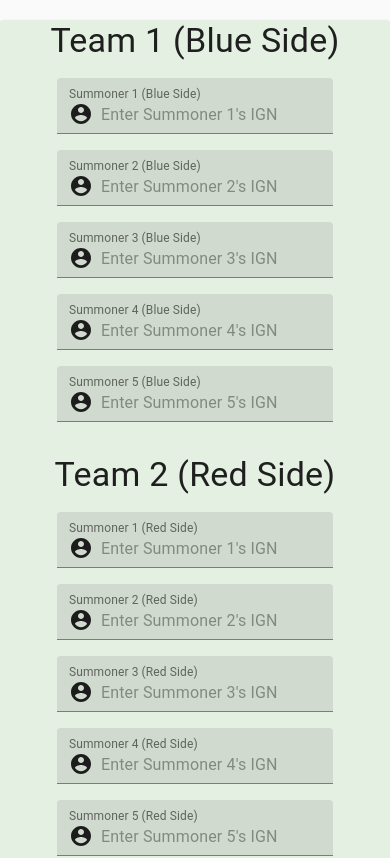
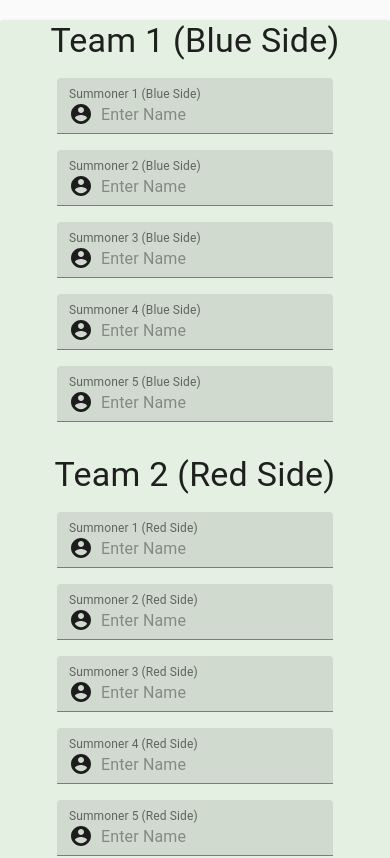
Before and after one commit to DannyMichaels/LoL-roles-generator, a React (Create React App) app: page / in a window 390 px wide. Shown: the top 858 px of the page. Built offline with nearby package versions, Linux system fonts and the light colour scheme; some icons are missing.

Commit message:
update App.js ,TeamArea.js

```diff
--- a/src/App.js
+++ b/src/App.js
@@ -103,7 +103,7 @@ function App() {
     <ThemeProvider theme={theme}>
       <CssBaseline />
       <Paper className="App">
-        <Box  style={{ flexGrow: 1 }} />
+        <Box style={{ flexGrow: 1 }} />
 
         <div className="page-content">
           {!sent ? (
--- a/src/components/TeamArea.jsx
+++ b/src/components/TeamArea.jsx
@@ -7,6 +7,8 @@ import {
 } from '@material-ui/core';
 import { useState, useEffect } from 'react';
 import AccountCircle from '@material-ui/icons/AccountCircle';
+import { useMediaQuery } from '@material-ui/core';
+import { useTheme } from '@material-ui/core/styles';
 
 const PLAYERS_IN_TEAM_COUNT = 5;
 
@@ -36,6 +38,9 @@ export default function TeamArea({
     });
   }, [toggleReset]);
 
+  const { breakpoints } = useTheme();
+  const matchesXs = useMediaQuery(breakpoints.down('sm'));
+
   return (
     <>
       <Grid item>
@@ -63,7 +68,9 @@ export default function TeamArea({
                 </InputAdornment>
               ),
             }}
-            placeholder={`Enter Summoner ${idx + 1}'s IGN`}
+            placeholder={
+              matchesXs ? 'Enter Name' : `Enter Summoner ${idx + 1}'s IGN`
+            }
             onChange={(e) => {
               onChange(e);
               setValues((prevState) => ({
```
